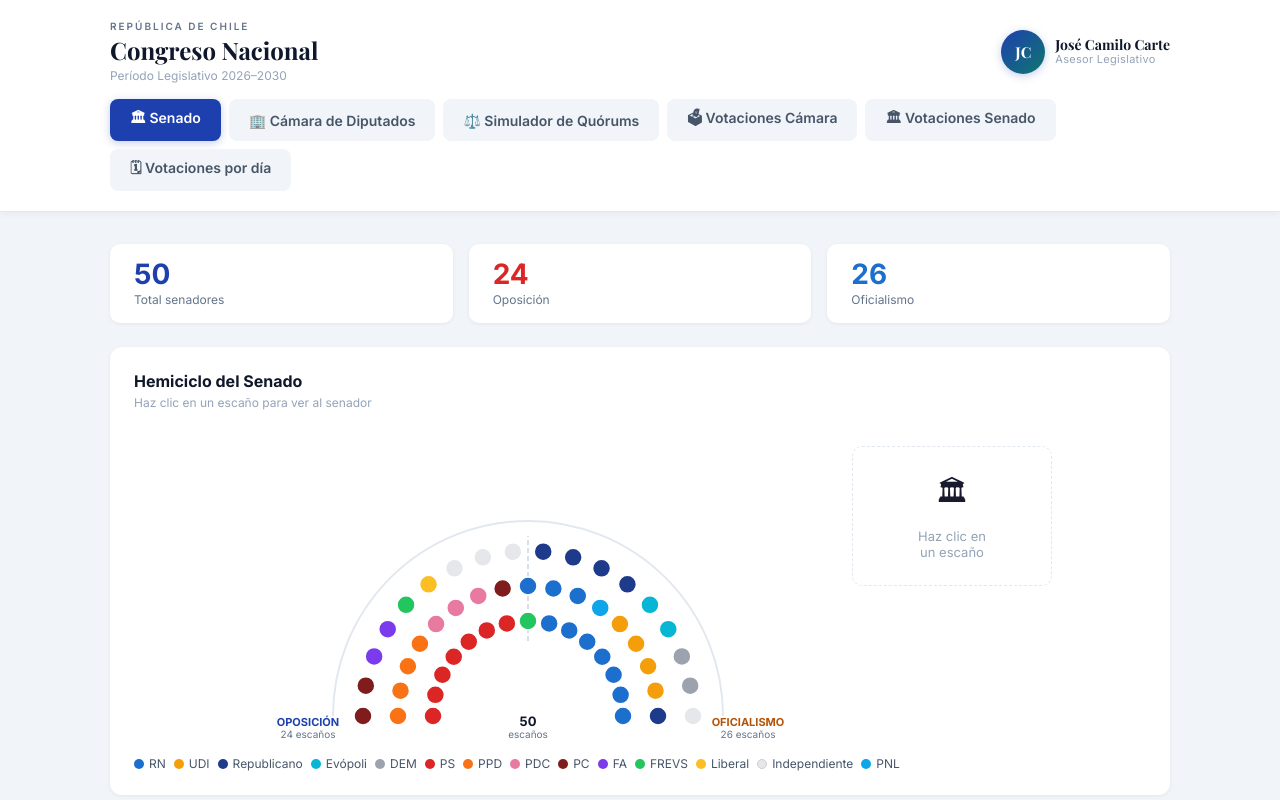
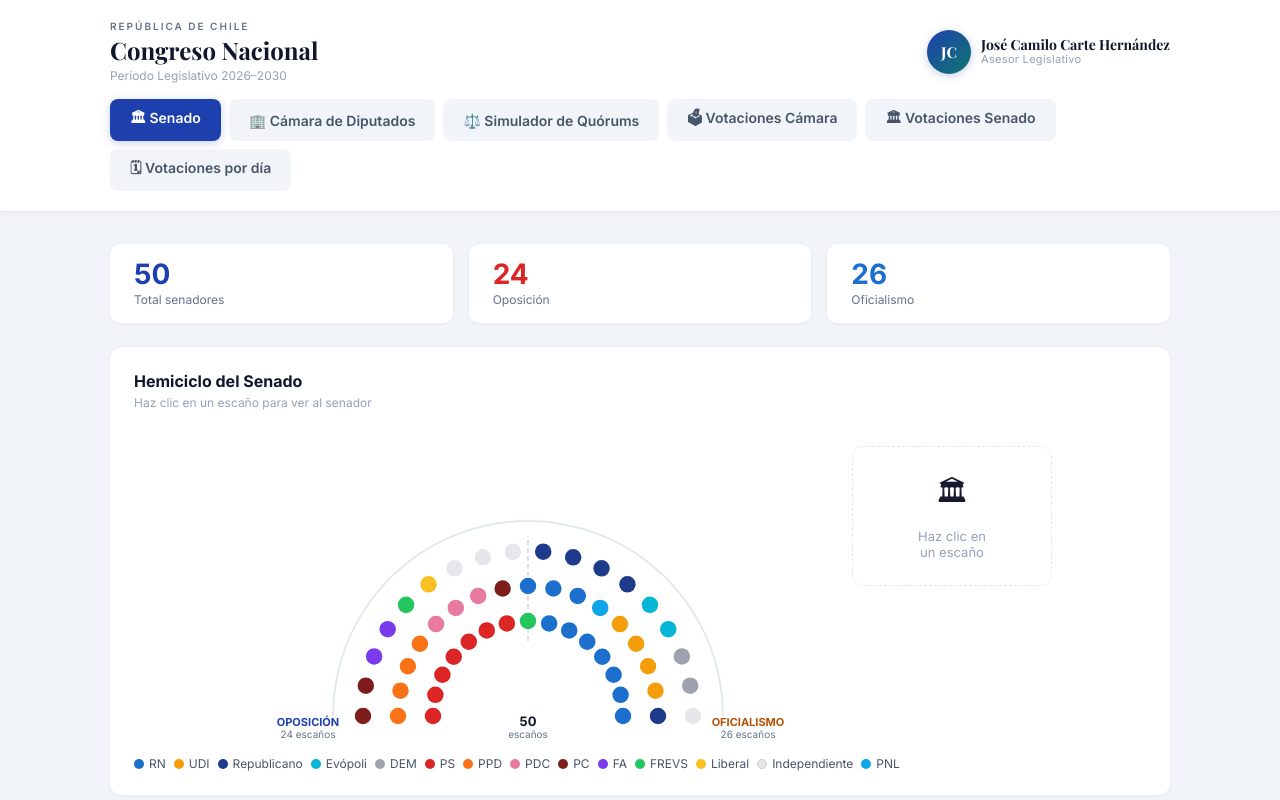
Before and after one commit to josecamilocarteh/Congreso-Chile, a React (Vite) app: page / in a window 1280 px wide. Shown: the top 800 px of the page. Built offline with nearby package versions, Linux system fonts and the light colour scheme.

Commit message:
Update App.jsx

```diff
--- a/src/App.jsx
+++ b/src/App.jsx
@@ -50,7 +50,7 @@ export default function App() {
                 boxShadow: '0 2px 8px rgba(30,64,175,0.25)',
               }}>JC</div>
               <div style={{ lineHeight: 1.25 }}>
-                <div style={{ fontSize: isMobile ? 13 : 14, fontWeight: 700, color: '#0f172a', fontFamily: "'Playfair Display', serif" }}>José Camilo Carte</div>
+                <div style={{ fontSize: isMobile ? 13 : 14, fontWeight: 700, color: '#0f172a', fontFamily: "'Playfair Display', serif" }}>José Camilo Carte Hernández</div>
                 <div style={{ fontSize: isMobile ? 10 : 11, color: '#94a3b8', letterSpacing: 0.3 }}>Asesor Legislativo</div>
               </div>
             </div>
```
